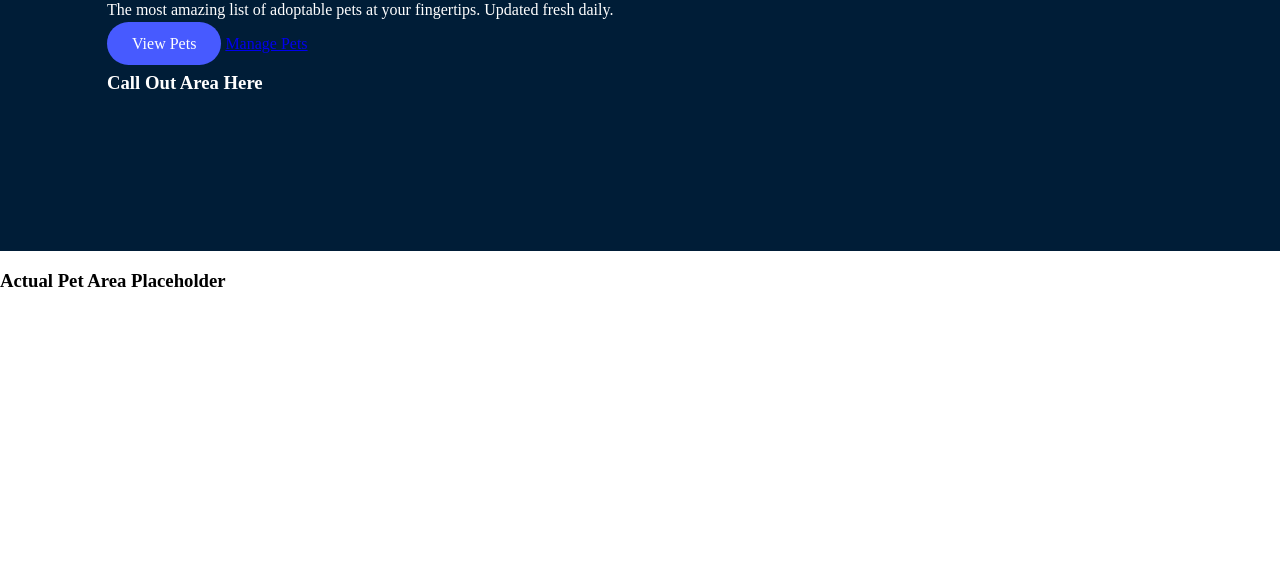
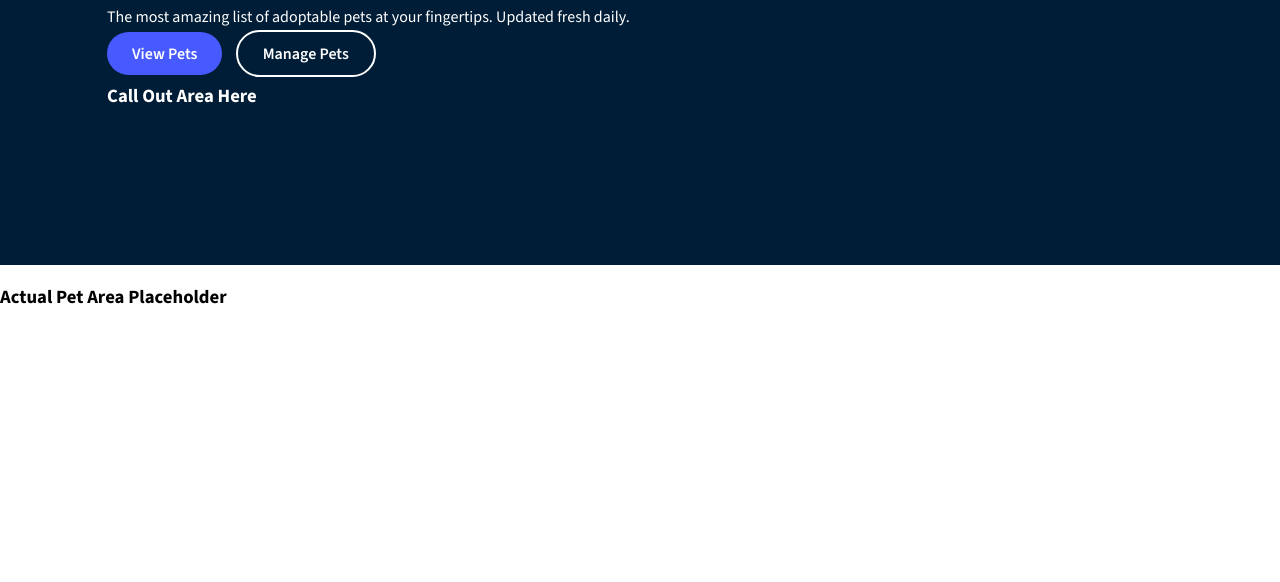
Before and after one commit to Mmeissner37/WebDev_Demo, a plain HTML site: page pet_adoption/index.html in a window 1280 px wide. Shown: the part 218-800 px from the top of the page. Drawn offline with nearby package versions, Linux system fonts and the light colour scheme.

Commit message:
Added Personalized Font & CSS to buttons

```diff
--- a/pet_adoption/index.html
+++ b/pet_adoption/index.html
@@ -2,27 +2,33 @@
 
 <html lang="en">
   <head>
-    <meta charset="UTF-8">
-    <meta name="viewport" content="width=device-width, initial-scale=1.0">
+    <meta charset="UTF-8" />
+    <meta name="viewport" content="width=device-width, initial-scale=1.0" />
     <title>Document</title>
     <!-- //link then tab -->
-    <link rel="stylesheet" href="styles.css">
+    <link rel="stylesheet" href="styles.css" />
+    <link rel="preconnect" href="https://fonts.googleapis.com" />
+    <link rel="preconnect" href="https://fonts.gstatic.com" crossorigin />
+    <link
+      href="https://fonts.googleapis.com/css2?family=Source+Sans+3:ital,wght@0,200..900;1,200..900&display=swap"
+      rel="stylesheet"
+    />
   </head>
   <body>
     <div class="top-section-wrapper">
       <div class="top-section">
         <h1>Find Your New Bestie</h1>
-            <p>The most amazing list of adoptable pets at your fingertips. Updated fresh daily.</p>
-            <a href="#" class="our-btn">View Pets</a>
-            <a href="#">Manage Pets</a>
-
+        <p>
+          The most amazing list of adoptable pets at your fingertips. Updated
+          fresh daily.
+        </p>
+        <a href="#" class="our-btn utility-mr">View Pets</a>
+        <a href="#" class="our-btn out-btn--outline">Manage Pets</a>
 
         <h3>Call Out Area Here</h3>
       </div>
     </div>
 
     <h3>Actual Pet Area Placeholder</h3>
-
-
   </body>
 </html>
--- a/pet_adoption/styles.css
+++ b/pet_adoption/styles.css
@@ -2,6 +2,10 @@ body, html {
     margin: 0;
     padding: 0;
     background-color: white;
+}
+
+body {
+    font-family: "Source Sans 3", sans-serif;
 }
 
 .top-section-wrapper {
@@ -9,6 +13,7 @@ body, html {
     padding-left: 16px;
     padding-right: 16px;
 }
+
 
 .top-section {
     color: white;
@@ -19,9 +24,19 @@ body, html {
 }
 
 .our-btn {
+    font-weight: 600;
     background-color: #475AFF;
     color: #FFF;
     text-decoration: none;
-    padding: 13px 25px;
+    padding: 11px 25px;
     border-radius: 1000px;
 }
+
+.out-btn--outline {
+    background-color: transparent;
+    border: 2px solid white;
+}
+
+.utility-mr {
+    margin-right: 10px;
+}
```
Lines whose indentation alone changed are shown as unchanged.
